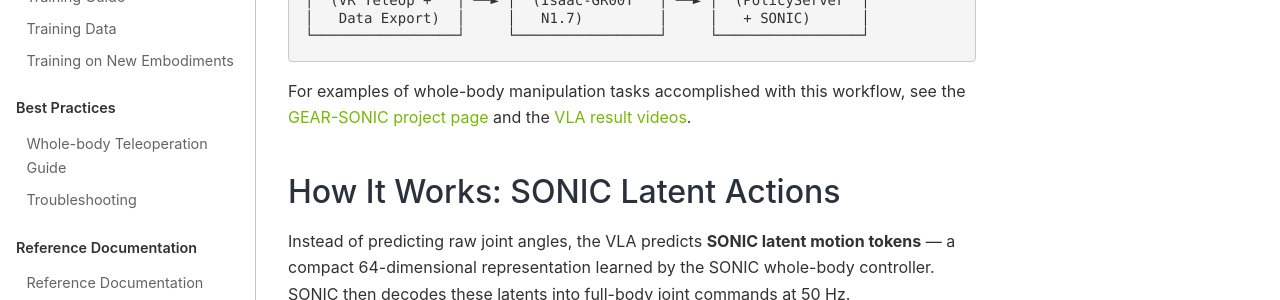
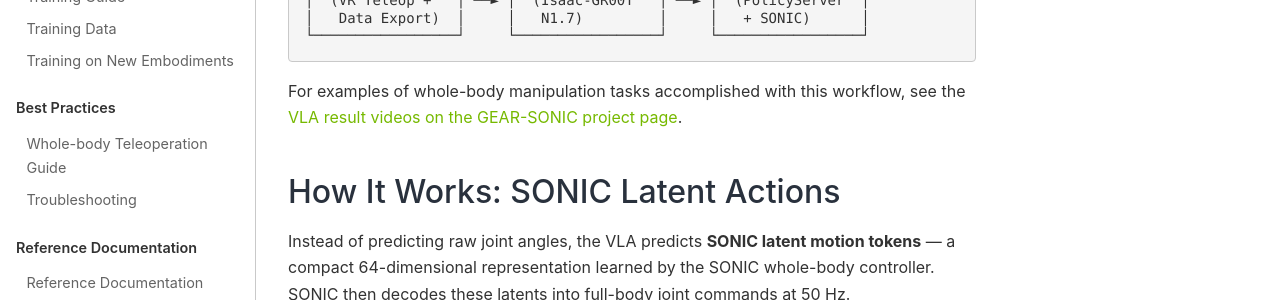
Before and after one commit to ff-eai/FFEAI-WBC, a Sphinx documentation site: the page built from docs/source/tutorials/vla_workflow.md, in a window 1280 px wide and 900 px high. Shown: the part 415-715 px from the top of the window. Built offline with Sphinx 7.4.7 and the Sphinx Book theme 1.1.4, drawn with Linux system fonts in a browser that asks for light colours.

Commit message:
update doc

````diff
--- a/docs/source/tutorials/vla_workflow.md
+++ b/docs/source/tutorials/vla_workflow.md
@@ -16,8 +16,7 @@
 ```
 
 For examples of whole-body manipulation tasks accomplished with this workflow, see the
-[GEAR-SONIC project page](https://nvlabs.github.io/GEAR-SONIC/) and the
-[VLA result videos](https://nvlabs.github.io/GEAR-SONIC/#vla-results).
+[VLA result videos on the GEAR-SONIC project page](https://nvlabs.github.io/GEAR-SONIC/#connection-to-vla-foundation-model).
 
 ## How It Works: SONIC Latent Actions
 
````
